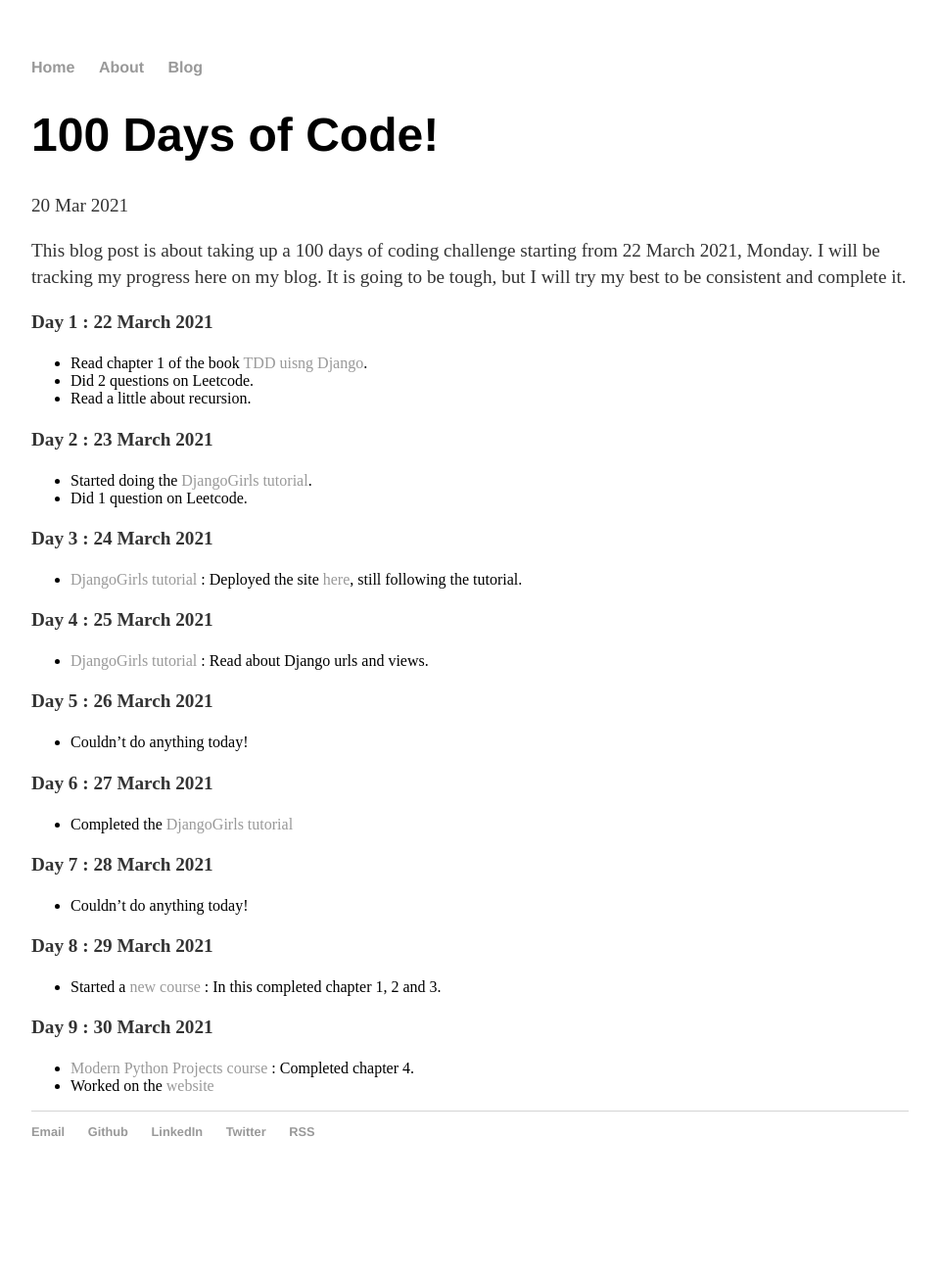
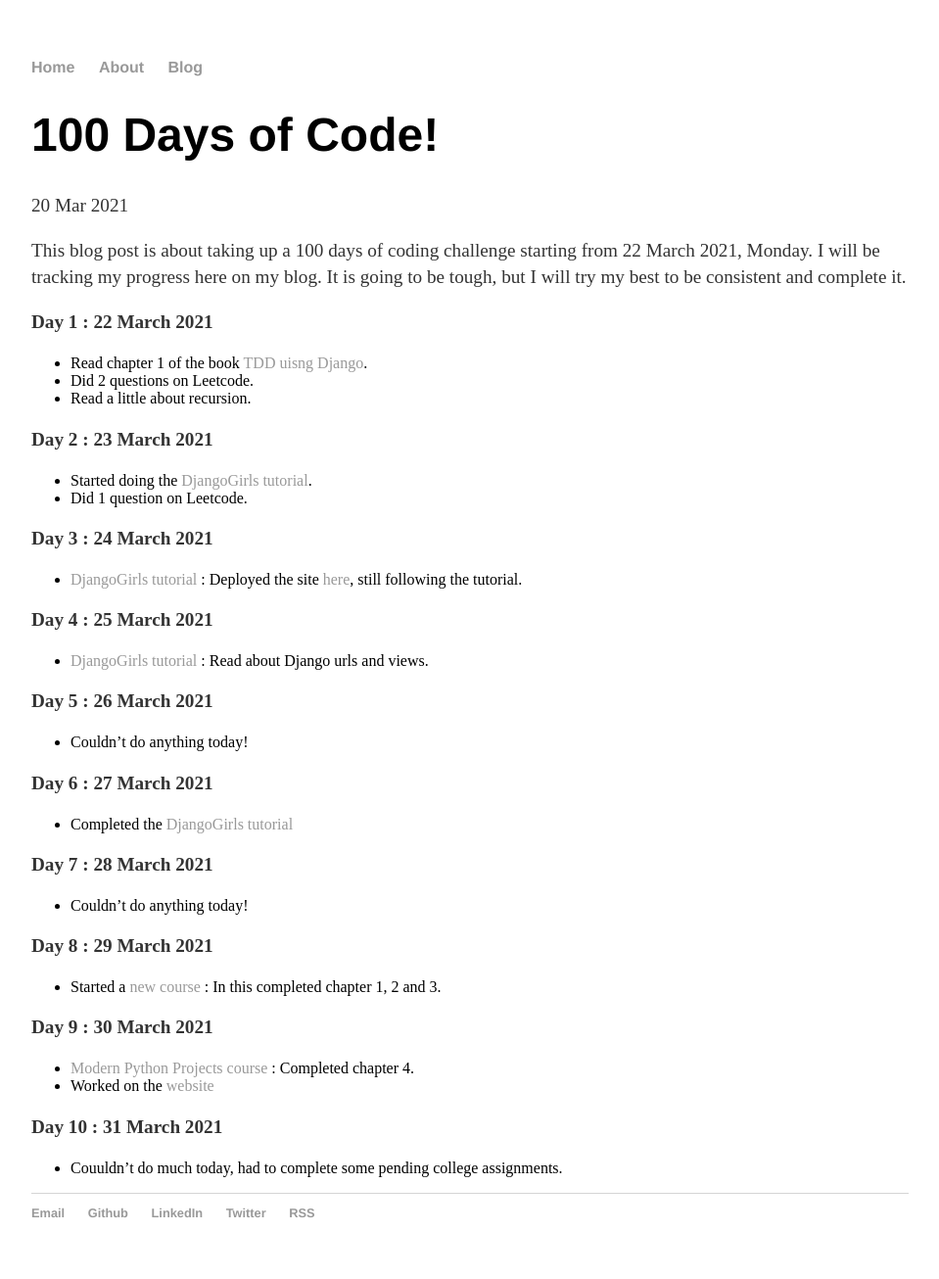
Before and after one commit to ssurbhi560/ssurbhi560.github.io, a Jekyll site: the page built from _posts/2021-03-20-100-Days-of-Code.md, in a window 1280 px wide. Shown: the whole page at 98% size, without its empty margins (160-1119 px from the left). Built offline with Jekyll 4.4.1, drawn with Linux system fonts in a browser that asks for light colours; before the commit the page ends 1223 px from its top, so only the background shows below that.

Commit message:
100 days of code : Day 10

```diff
--- a/_posts/2021-03-20-100-Days-of-Code.md
+++ b/_posts/2021-03-20-100-Days-of-Code.md
@@ -44,3 +44,7 @@ This blog post is about taking up a 100 days of coding challenge starting from 2
 
 - [Modern Python Projects course](https://training.talkpython.fm/courses/modern-python-projects) : Completed chapter 4.
 - Worked on the [website](https://blogsbook.pythonanywhere.com)
+
+**Day 10 : 31 March 2021**
+
+- Couuldn't do much today, had to complete some pending college assignments.
```
